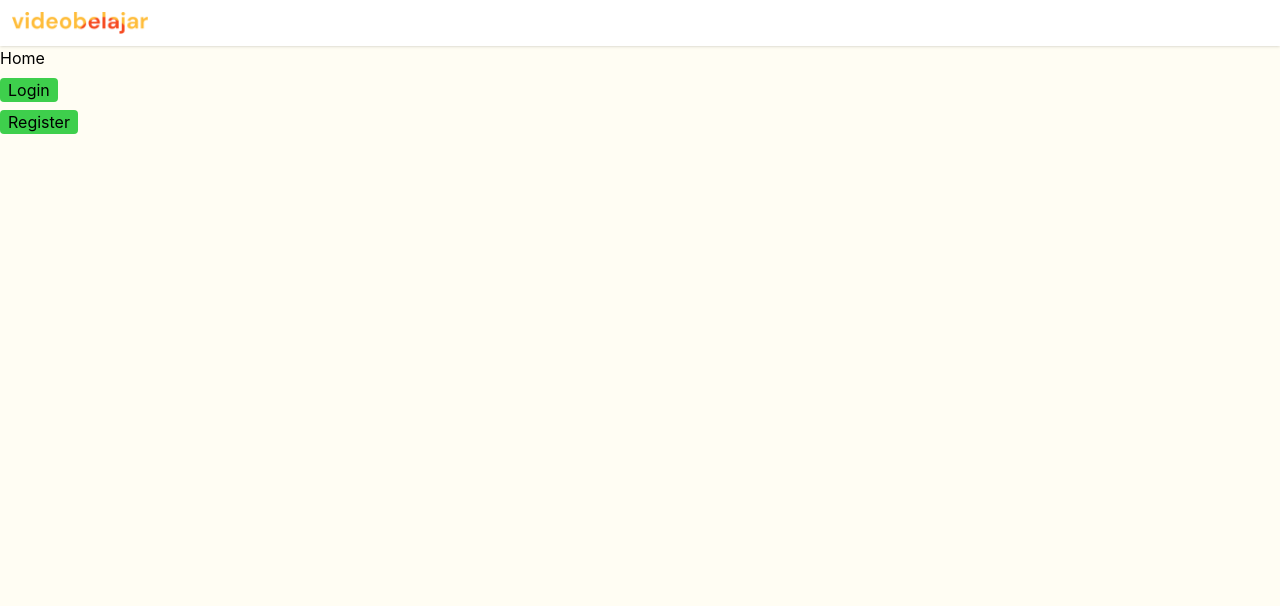
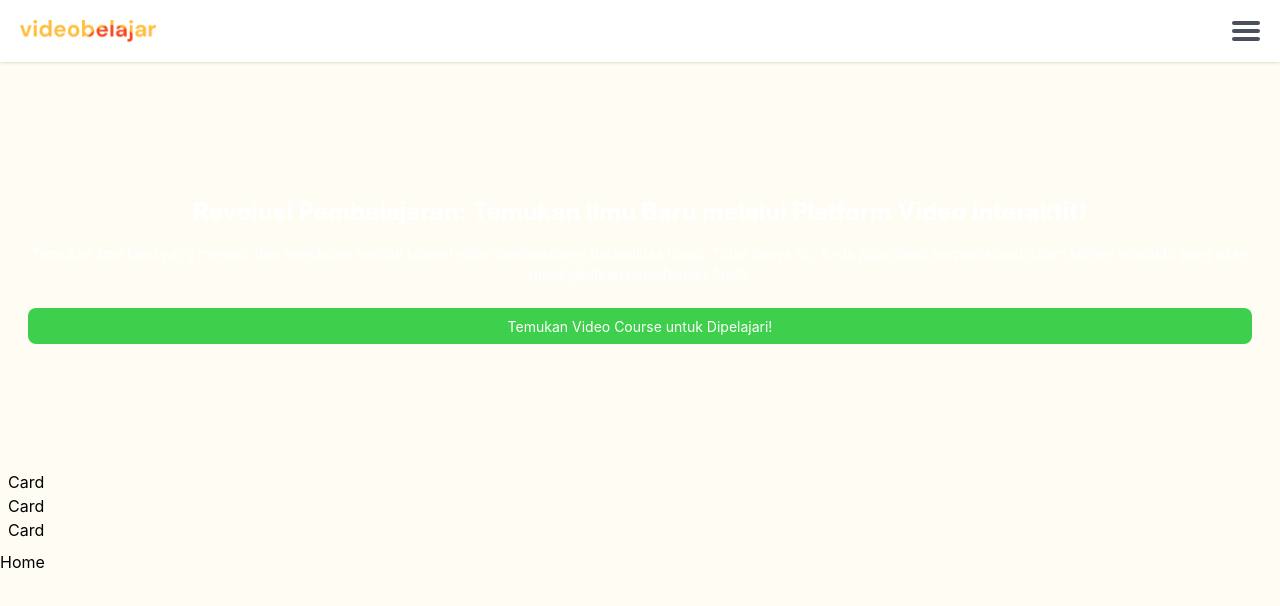
Before and after one commit to tutanakhmen/videobelajar.com, a React (Vite) app: page / in a window 1280 px wide. Shown: the top 606 px of the page. Built offline with nearby package versions, Linux system fonts and the light colour scheme.

Commit message:
add: Homepages

```diff
--- a/src/App.jsx
+++ b/src/App.jsx
@@ -1,11 +1,9 @@
-import Home from "./pages/Home";
-
+import Home from "./pages/Home"
 
 function App() {
   return (
-    <div>
-      <Home />
-    </div>
+
+    <Home />
   );
 }
 
--- a/src/component/Button.jsx
+++ b/src/component/Button.jsx
@@ -3,9 +3,9 @@ export default function Button({ onClick, children, variant }) {
     const colors = {
         primary: "text-white bg-[#3ECF4C]",
         secondary: "text-[#3ECF4C] bg-[#E2FCD9CC]",
-        default: "text-black bg-white"
+        default: "text-black bg-white border border-black"
     }
     console.log(colors[variant])
-  return <button className={`mt-2 p-1 w-full ${colors[variant]} rounded-lg`}
+  return <button className={`mt-2 p-1.5 w-full ${colors[variant]} rounded-lg`}
   onClick={onClick}>{children}</button>;
 }
--- /dev/null
+++ b/src/component/Card.jsx
@@ -0,0 +1,9 @@
+export default function Card () {
+    return (
+        <div>
+            <h1>Card</h1>
+            <h1>Card</h1>
+            <h1>Card</h1>
+        </div>
+    )
+}
--- a/src/component/Form.jsx
+++ b/src/component/Form.jsx
@@ -40,7 +40,7 @@ export default function Form({ auth }) {
           <div className="flex flex-col">
             <label htmlFor="phone">No HP</label>
             <div className="flex flex-row">
-              <select name="country" id="">
+              <select name="country" id="" className="p-1 px-3 mr-1 border border-[#F1F1F1] border-solid rounded-md">
                 <option value="id">+62</option>
                 <option value="usa">+1</option>
                 <option value="sg">+65</option>
@@ -66,8 +66,11 @@ export default function Form({ auth }) {
 
       <span>atau</span>
       <Button variant="default">
-        <img src={logoGoogle} alt=""  />
+        <div className="flex items-center justify-center gap-1.5">
+        <img src={logoGoogle} alt="" className="w-5 h-5 "/>
         masuk dengan Google
+
+        </div>
       </Button>
     </div>
   );
--- /dev/null
+++ b/src/component/Hero.jsx
@@ -0,0 +1,30 @@
+import Button from "./Button";
+import bgHero from "../assets/hero.jpg";
+const Hero = () => {
+  return (
+    <div
+      className="flex flex-col items-center justify-center text-center h-100 gap-4 p-5 rounded-lg bg-cover bg-center  text-white"
+      style={{
+        backgroundImage: `linear-gradient(rgba(0, 0, 0, 0.7)), url(${bgHero})`,
+      }}
+    >
+      <h2 className="font-bold text-2xl">
+        Revolusi Pembelajaran: Temukan Ilmu Baru melalui Platform Video
+        Interaktif!
+      </h2>
+      <p className="text-sm">
+        Temukan ilmu baru yang menarik dan mendalam melalui koleksi video
+        pembelajaran berkualitas tinggi. Tidak hanya itu, Anda juga dapat
+        berpartisipasi dalam latihan interaktif yang akan meningkatkan pemahaman
+        Anda.
+      </p>
+      <Button variant="primary">
+        <span className="text-sm text-center">
+          Temukan Video Course untuk Dipelajari!
+        </span>
+      </Button>
+    </div>
+  );
+};
+
+export default Hero;
--- a/src/component/Input.jsx
+++ b/src/component/Input.jsx
@@ -2,7 +2,7 @@ export default function Input({ type, id, name }) {
   return (
     <div className=" w-full">
       <input type={type} id={id} name={name} required
-      className="w-full border border-[#F1F1F1] border-solid rounded-md" />
+      className="w-full p-1 border border-[#F1F1F1] border-solid rounded-md" />
     </div>
   );
 }
--- a/src/component/Navbar.jsx
+++ b/src/component/Navbar.jsx
@@ -1,24 +1,55 @@
-import { useNavigate } from "react-router";
+import { Link, useNavigate } from "react-router";
 import logoImage from "../assets/Logo.png";
+import { useState } from "react";
+import Button from "./Button";
 
-const Navbar = () => {
-  let navigate = useNavigate();
+export default function Navbar({ pages }) {
+  const loginPages = pages === "login";
+  const registerPages = pages === "register";
+  const isAuth = loginPages || registerPages;
 
-  function logoHomePage() {
-    navigate("/");
+  const [isMenuOpen, setIsMenuOpen] = useState(false);
+  const navigate = useNavigate()
+
+  function hamburger() {
+    setIsMenuOpen(!isMenuOpen);
+  }
+
+   function btnLogin() {
+    navigate("/login");
+  }
+
+  function btnRegister() {
+    navigate("/register");
   }
 
   return (
-    <nav className="bg-white shadow-sm">
-      <div className="container mx-auto p-3 flex justify-between ">
-        <button onClick={logoHomePage}>
+    <nav className="bg-white shadow-sm p-2">
+      <div className="container mx-auto p-3 flex justify-between relative">
+        <Link to="/">
           <img src={logoImage} alt="" className="w-34" />
-        </button>
+        </Link>
 
-        <div className=""></div>
+        {!isAuth && (
+          <button onClick={hamburger}>
+            <div className="flex flex-col gap-1">
+              <span className="w-7 h-1 bg-[#4A505C] rounded-2xl"></span>
+              <span className="w-7 h-1 bg-[#4A505C] rounded-2xl"></span>
+              <span className="w-7 h-1 bg-[#4A505C] rounded-2xl"></span>
+            </div>
+          </button>
+        )}
+        {isMenuOpen && (
+          <div className="flex flex-col absolute top-10 right-2  gap-0.5 px-3 py-2 bg-white rounded-lg">
+            <Button onClick={btnLogin} variant="primary">
+              Masuk
+            </Button>
+            <Button onClick={btnRegister} variant="secondary">
+              Register
+            </Button>
+          </div>
+        )}
       </div>
     </nav>
   );
-};
-
-export default Navbar;
+}
--- a/src/pages/Home.jsx
+++ b/src/pages/Home.jsx
@@ -1,23 +1,20 @@
-import { useNavigate } from "react-router";
-import Navbar from "../component/Navbar";
+import Card from "../component/Card";
+import Hero from "../component/Hero";
+import Navbar from "../component/navbar";
 
 const Home = () => {
-  let navigate = useNavigate()
 
-  function btnLogin () {
-    navigate("/login")
-  }
+  return (
+    <div>
+      <Navbar pages="home" />
+      <div className="m-2">
+      <Hero />
+      <Card />
 
-  function  btnRegister () {
-    navigate("/register")
-  }
-  return (
-    <div className="flex-row items-center">
-        <Navbar />
+      </div>
       <h1>Home</h1>
-      <button className="my-2 px-2 bg-[#3ECF4C] rounded" onClick={btnLogin}>Login</button>
-      <br />
-      <button className="px-2 bg-[#3ECF4C] rounded" onClick={btnRegister}>Register</button>
+
+
     </div>
   );
 };
--- a/src/pages/Login.jsx
+++ b/src/pages/Login.jsx
@@ -1,11 +1,11 @@
 import Form from "../component/Form"
-import Navbar from "../component/Navbar"
+import Navbar from "../component/navbar"
 
 
 const Login = () => {
   return (
     <div>
-      <Navbar />
+      <Navbar pages="login"/>
       <div className="w-full max-w-3xl mx-auto ">
       <Form auth="login"/>
 
--- a/src/pages/Register.jsx
+++ b/src/pages/Register.jsx
@@ -1,10 +1,10 @@
 import Form from "../component/Form";
-import Navbar from "../component/Navbar";
+import Navbar from "../component/navbar";
 
 export default function Register() {
   return (
     <div className="">
-      <Navbar />
+      <Navbar pages="register"/>
       <main className="w-full max-w-3xl mx-auto">
         <Form auth="register" />
       </main>
```
Also changed, not shown: src/main.jsx (+6 -4 lines), src/assets/hero.jpg (added), 1 other file (tests, documents, lock files or other folders).
